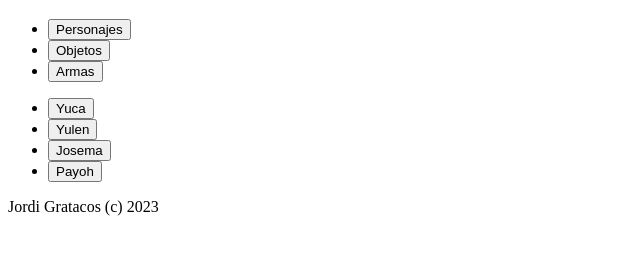
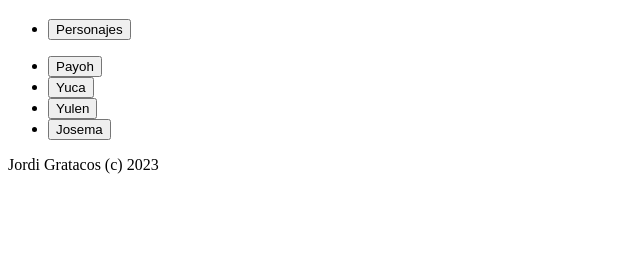
Before and after one commit to soci222g/M02UF4, a website: page index.html in a window 1280 px wide. Shown: the part 61-316 px from the top of the page, without its empty margins (0-640 px from the left). Drawn offline with Linux system fonts and the light colour scheme.

Commit message:
retocs finals

```diff
--- a/index.html
+++ b/index.html
@@ -11,14 +11,12 @@
 <form>
 <ul>
 <li><button id="personajes-button" onclick="getCharacter(); return false;">Personajes</button></li>
-<li><button id="items-button" onclick="getitems(); return false;">Objetos</button></li>
-<li><button id="weapons-button">Armas</button></li>
 </ul>
 <ul>
+<li><button id="character-Payoh" onclick="getCharacterID('1'); return false;">Payoh</button></li>
 <li><button id="character-yuca" onclick="getCharacterID('2'); return false;">Yuca</button></li>
 <li><button id="character-yulen" onclick="getCharacterID('3'); return false;">Yulen</button></li>
 <li><button id="character-Josema" onclick="getCharacterID('4'); return false;">Josema</button></li>
-<li><button id="character-Payoh" onclick="getCharacterID('1'); return false;">Payoh</button></li>
 </ul>
 </form>
 </nav>
```
